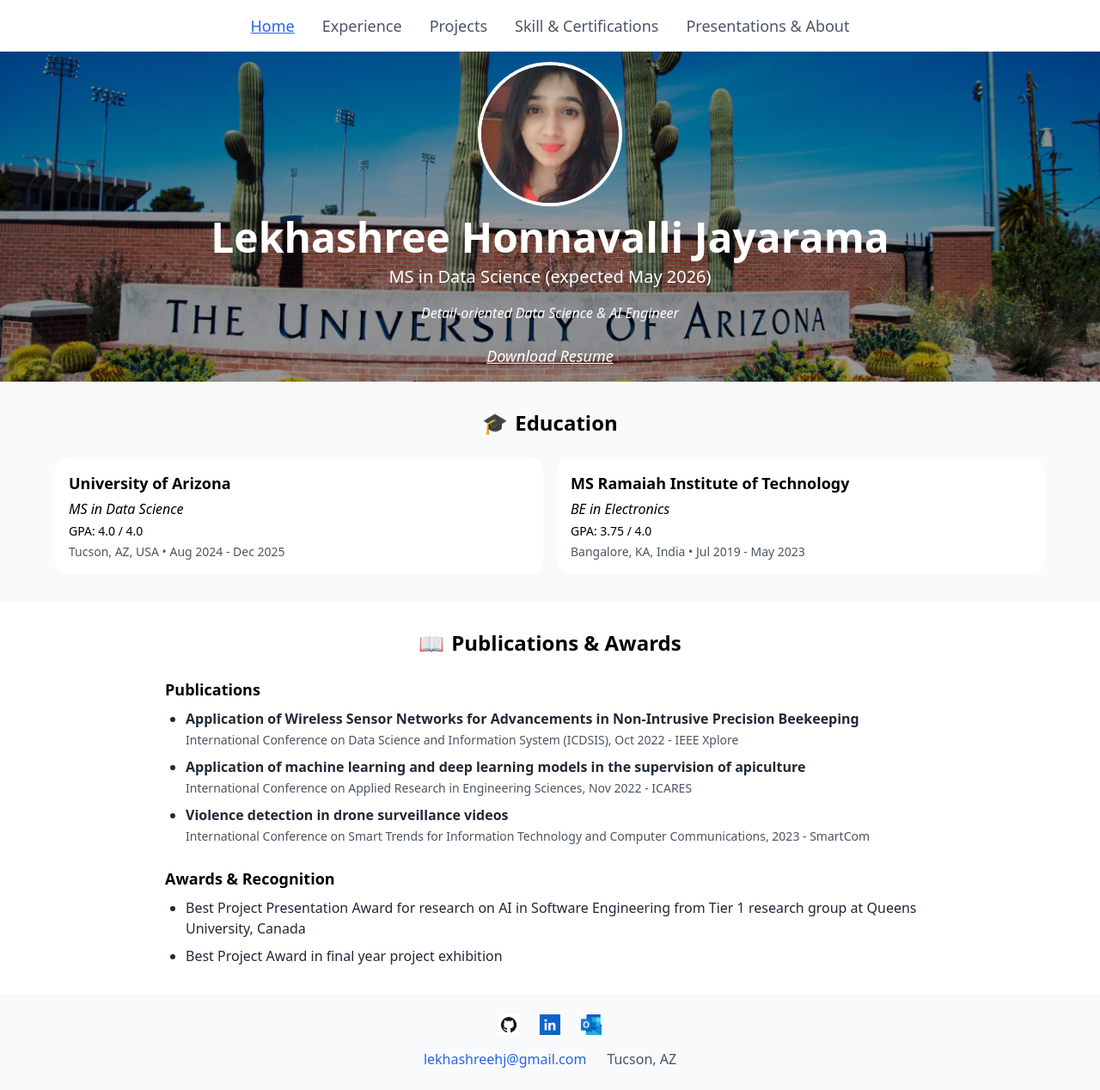
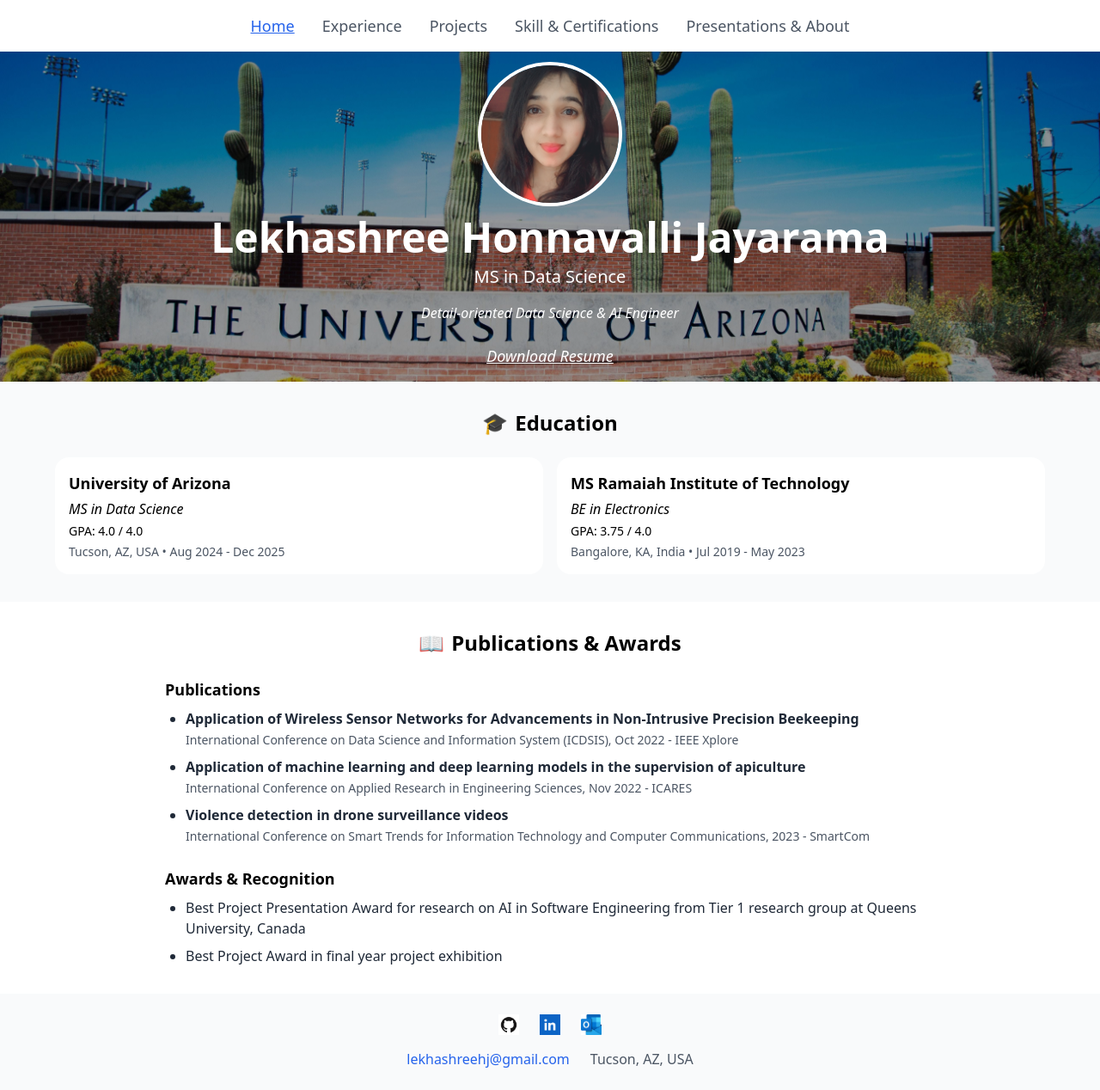
Before and after one commit to lekhashree03/lekhashree03.github.io, a React (Vite) app: page / in a window 1280 px wide. Shown: the whole page at 86% size. Built offline with nearby package versions, Linux system fonts and the light colour scheme.

Commit message:
Initial commit

```diff
--- a/src/pages/Home.jsx
+++ b/src/pages/Home.jsx
@@ -35,7 +35,7 @@ export default function Home() {
           {/* Animated name */}
           <Typewriter text="Lekhashree Honnavalli Jayarama" speed={120} />
           <p className="text-xl mb-4">
-            MS in Data Science (expected May 2026)
+            MS in Data Science
           </p>
           <p className="italic mb-6">Detail-oriented Data Science & AI Engineer</p>
 
@@ -122,19 +122,19 @@ export default function Home() {
         {/* Social Icons */}
         <div className="flex space-x-6">
           <a href="https://github.com/lekhashree03" target="_blank" rel="noreferrer">
-            <img src="/icons/github_logo.png" alt="GitHub" className="w-6 h-6 hover:opacity-80" />
+            <img src={`${import.meta.env.BASE_URL}icons/github_logo.png`} alt="GitHub" className="w-6 h-6 hover:opacity-80" />
           </a>
           <a href="https://linkedin.com/in/lekhashree-h-j-61287820a/" target="_blank" rel="noreferrer">
-            <img src="/icons/linkedin_logo.png" alt="LinkedIn" className="w-6 h-6 hover:opacity-80" />
+            <img src={`${import.meta.env.BASE_URL}icons/linkedin_logo.png`} alt="LinkedIn" className="w-6 h-6 hover:opacity-80" />
           </a>
           <a href="mailto:lekhashreehj@gmail.com">
-            <img src="/icons/outlook_logo.jfif" alt="Email" className="w-6 h-6 hover:opacity-80" />
+            <img src={`${import.meta.env.BASE_URL}icons/outlook_logo.jfif`} alt="Email" className="w-6 h-6 hover:opacity-80" />
           </a>
         </div>
         {/* Contact */}
         <div className="flex space-x-6 items-center text-blue-600">
           <a href="mailto:lekhashreehj@gmail.com" className="hover:underline">lekhashreehj@gmail.com</a>
-          <span className="text-gray-600">Tucson, AZ</span>
+          <span className="text-gray-600">Tucson, AZ, USA</span>
         </div>
       </div>
     </div>
```
